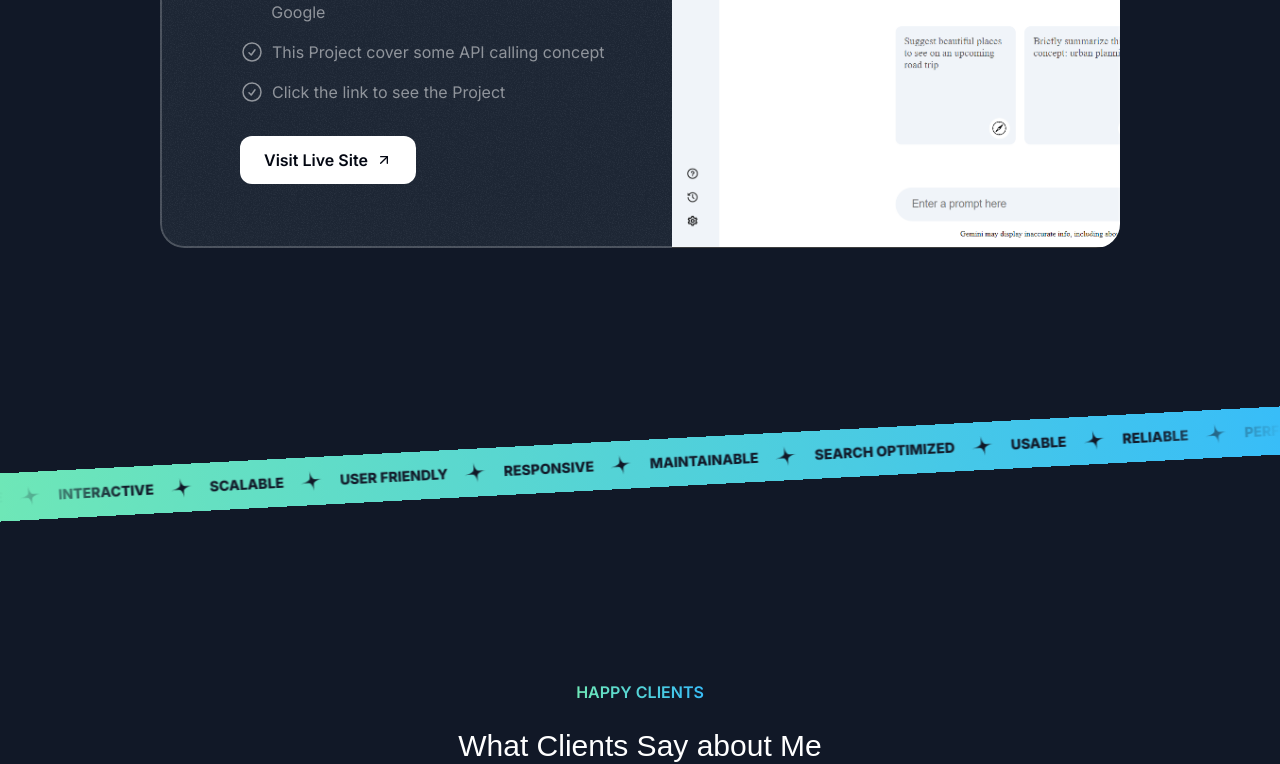
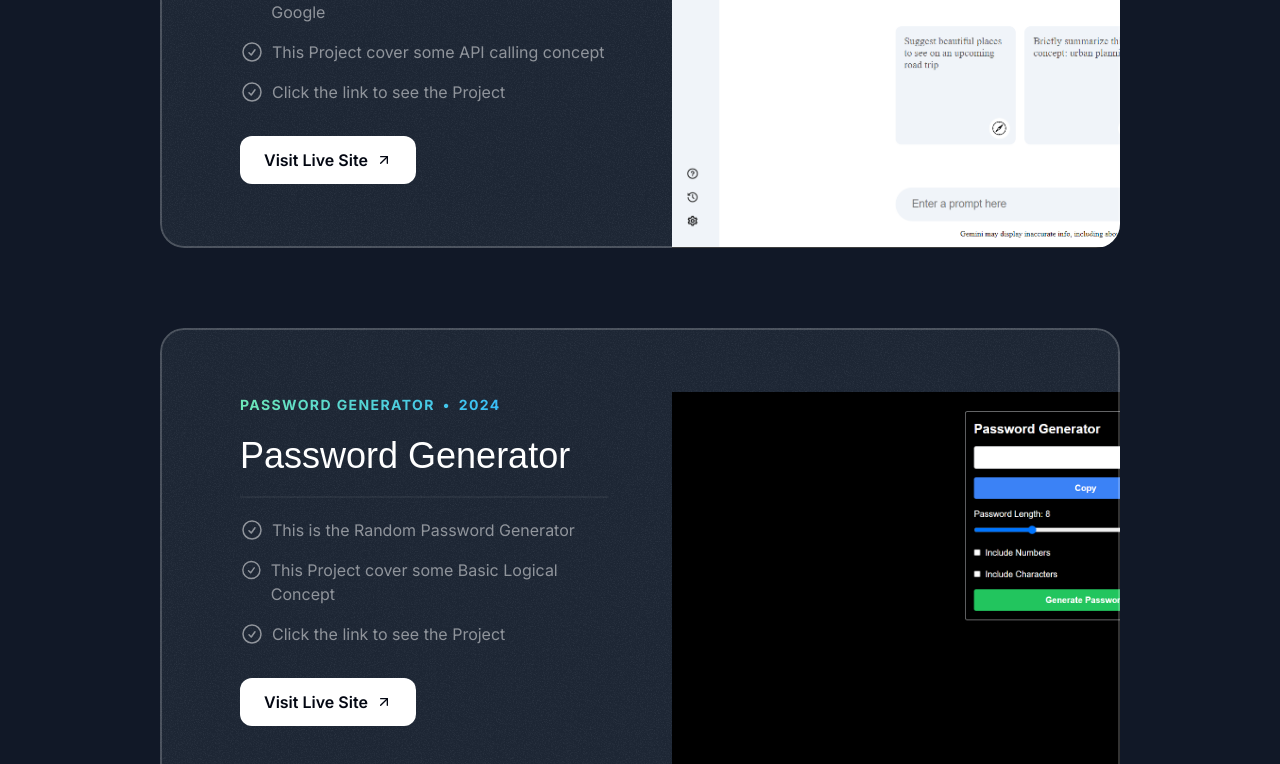
Before and after one commit to beast4sourav/Portfolio, a Next.js app: page / in a window 1280 px wide. Shown: the part 2012-2776 px from the top of the page. Built offline with nearby package versions, Linux system fonts and the light colour scheme; a web font is replaced by a local one.

Commit message:
new project

```diff
--- a/src/sections/Projects.tsx
+++ b/src/sections/Projects.tsx
@@ -8,6 +8,7 @@ import CheckCircle from '@/assets/icons/check-circle.svg';
 import ArrowUpRight from '@/assets/icons/arrow-up-right.svg';
 import { Card } from "@/components/Card";
 import { SectionHeader } from "@/components/SectionHeader";
+import PaswordGen from "@/assets/images/password.png"
 
 const portfolioProjects = [
   {
@@ -35,6 +36,18 @@ const portfolioProjects = [
     image:gemini,
   },
 
+  {
+    company: "Password Generator",
+    year: "2024",
+    title: "Password Generator",
+    results: [
+      { title: "This is the Random Password Generator " },
+      { title: "This Project cover some Basic Logical Concept" },
+      { title: "Click the link to see the Project" },
+    ],
+    link: "https://password-generator-sk.vercel.app/",
+    image:PaswordGen,
+  },
 ];
 
 export const ProjectsSection = () => {
```
Also changed, not shown: src/assets/images/password.png (added).
